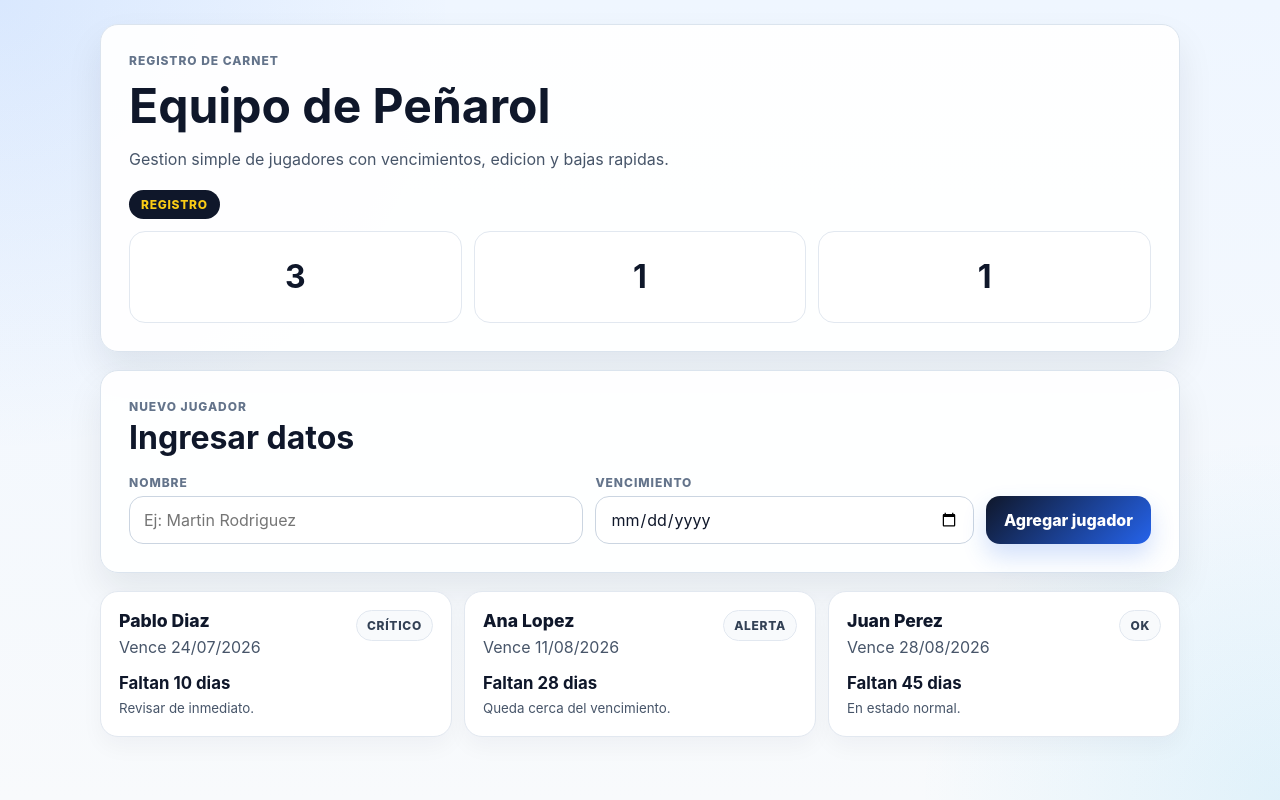
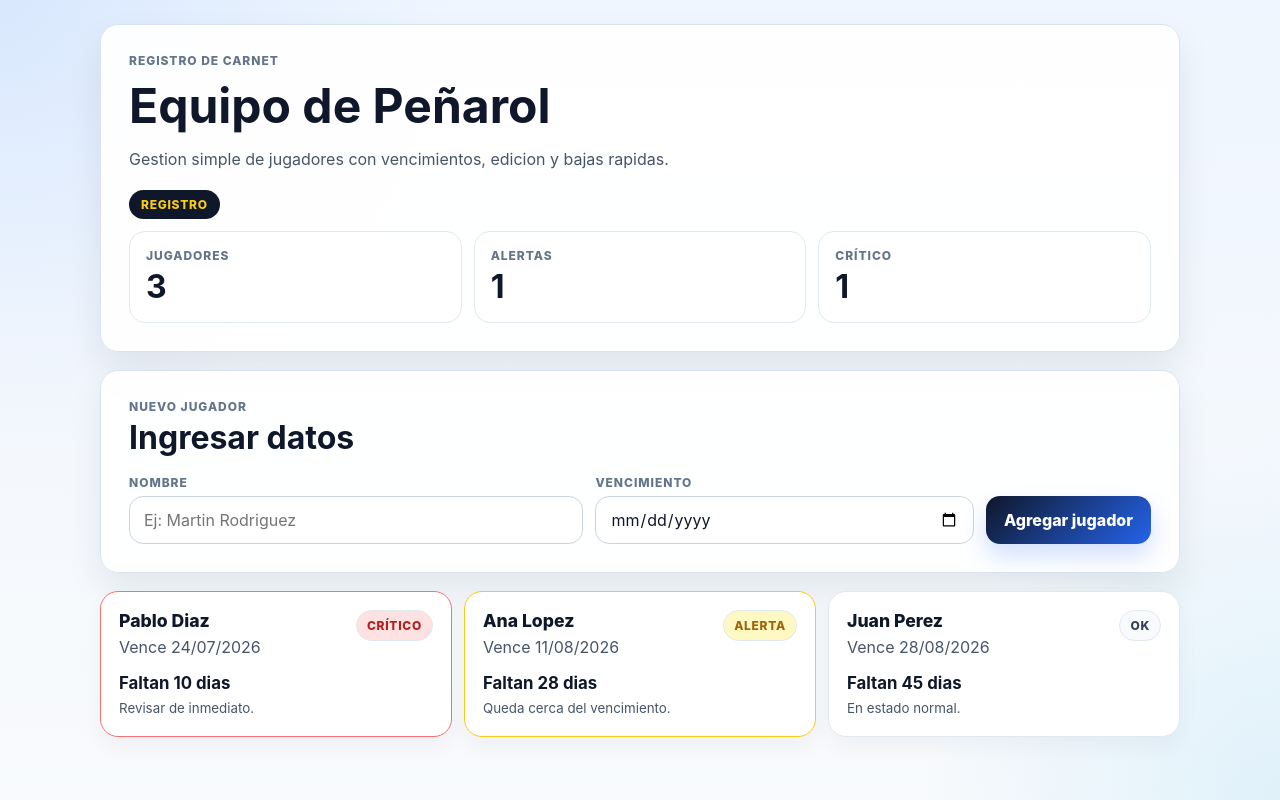
Before and after one commit to MoNRaSpGit/frontend-carnet, a React (Vite) app: page / in a window 1280 px wide. Built offline with nearby package versions, Linux system fonts and the light colour scheme; no server answers.

Commit message:
Restore player colors and label stats

```diff
--- a/src/app/App.tsx
+++ b/src/app/App.tsx
@@ -286,12 +286,15 @@ export function App() {
             <span className="carnet-source">Registro</span>
             <div className="carnet-stats" aria-label="Resumen">
               <article className="carnet-stat" aria-label={`Jugadores: ${stats.total}`}>
+                <span>Jugadores</span>
                 <strong>{stats.total}</strong>
               </article>
               <article className="carnet-stat" aria-label={`En alerta: ${stats.warning}`}>
+                <span>Alertas</span>
                 <strong>{stats.warning}</strong>
               </article>
               <article className="carnet-stat" aria-label={`Críticos: ${stats.critical}`}>
+                <span>Crítico</span>
                 <strong>{stats.critical}</strong>
               </article>
             </div>
--- a/src/styles/global.css
+++ b/src/styles/global.css
@@ -98,13 +98,29 @@ select {
   background: #fff;
   border: 1px solid #e2e8f0;
   display: grid;
-  place-items: center;
+  gap: 6px;
   min-height: 92px;
+}
+
+.carnet-stat span {
+  font-size: 12px;
+  font-weight: 800;
+  letter-spacing: 0.08em;
+  text-transform: uppercase;
+  color: #64748b;
 }
 
 .carnet-stat strong {
   font-size: 2rem;
   line-height: 1;
+}
+
+.carnet-player-card.is-warning {
+  border-color: #facc15;
+}
+
+.carnet-player-card.is-critical {
+  border-color: #f87171;
 }
 
 .carnet-source {
@@ -316,6 +332,16 @@ select {
   border: 1px solid #e2e8f0;
 }
 
+.carnet-badge.is-warning {
+  background: #fef9c3;
+  color: #a16207;
+}
+
+.carnet-badge.is-critical {
+  background: #fee2e2;
+  color: #b91c1c;
+}
+
 .carnet-player-card__footer {
   display: grid;
   gap: 6px;
```
